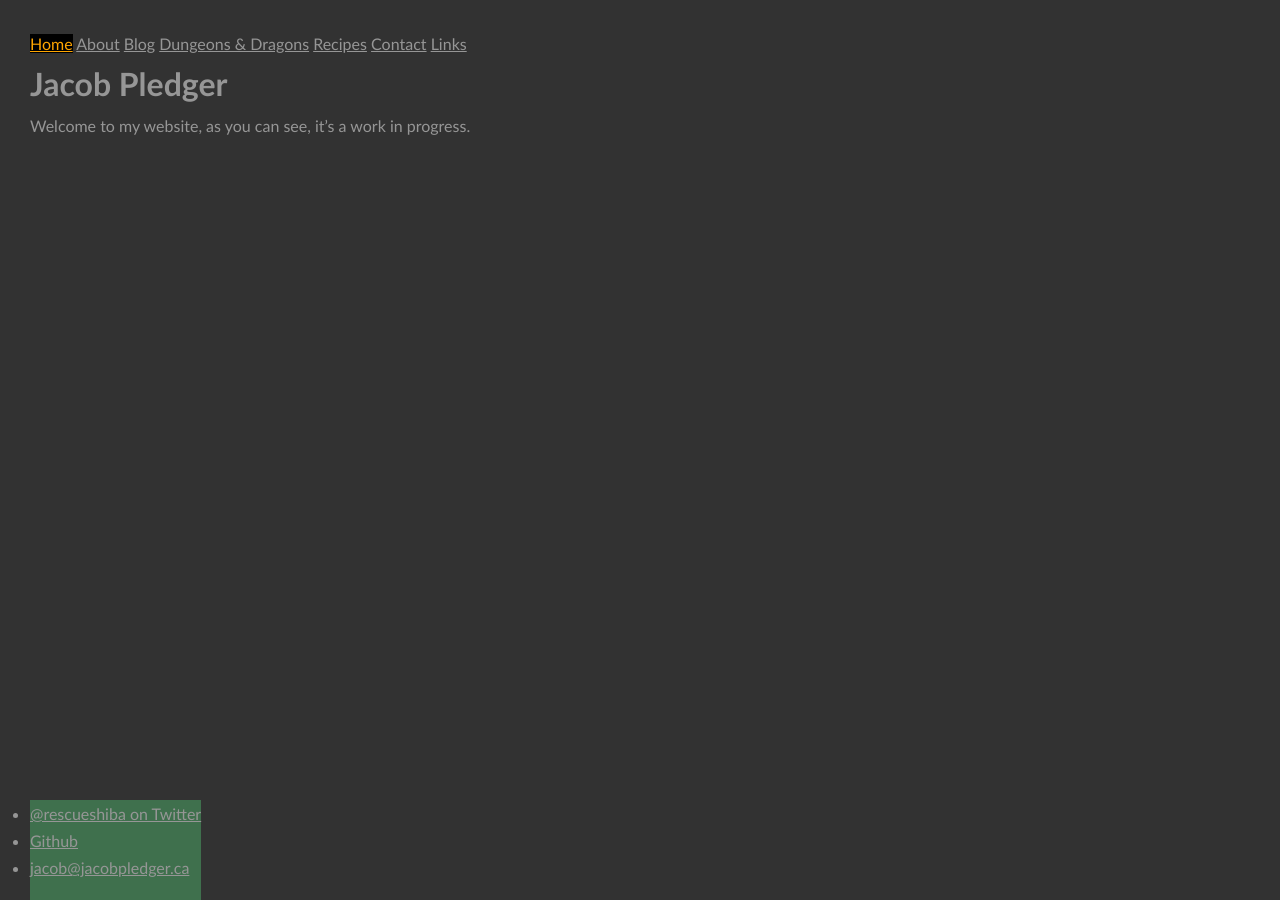
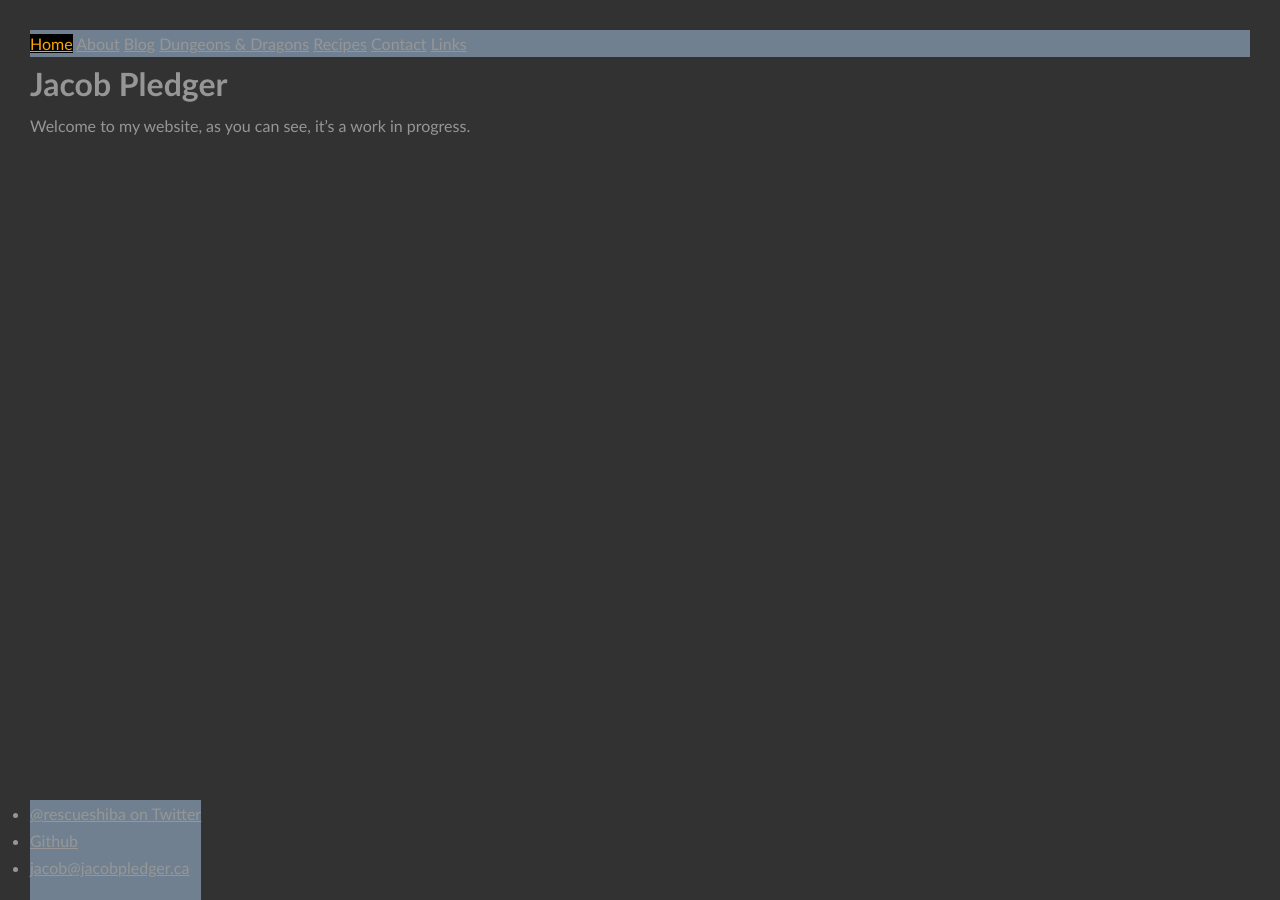
Before and after one commit to jacobpledger/website, a Jekyll site: the page built from index.md, in a window 1280 px wide. Built offline with Jekyll 4.4.1, drawn with Linux system fonts in a browser that asks for light colours.

Commit message:
update css

```diff
--- a/_sass/main.scss
+++ b/_sass/main.scss
@@ -1,6 +1,10 @@
 .current {
   color: orange;
   background-color: black;
+}
+
+nav {
+  background-color: slategray;
 }
 
 html {
@@ -10,9 +14,10 @@ html {
 }
 
 footer {
-  background-color: #3F704D;
+  background-color: slategray;
   position: fixed;
   bottom: 0;
   height: 100px;
+  width: max-content;
   margin-top: 20px;
 }
```
